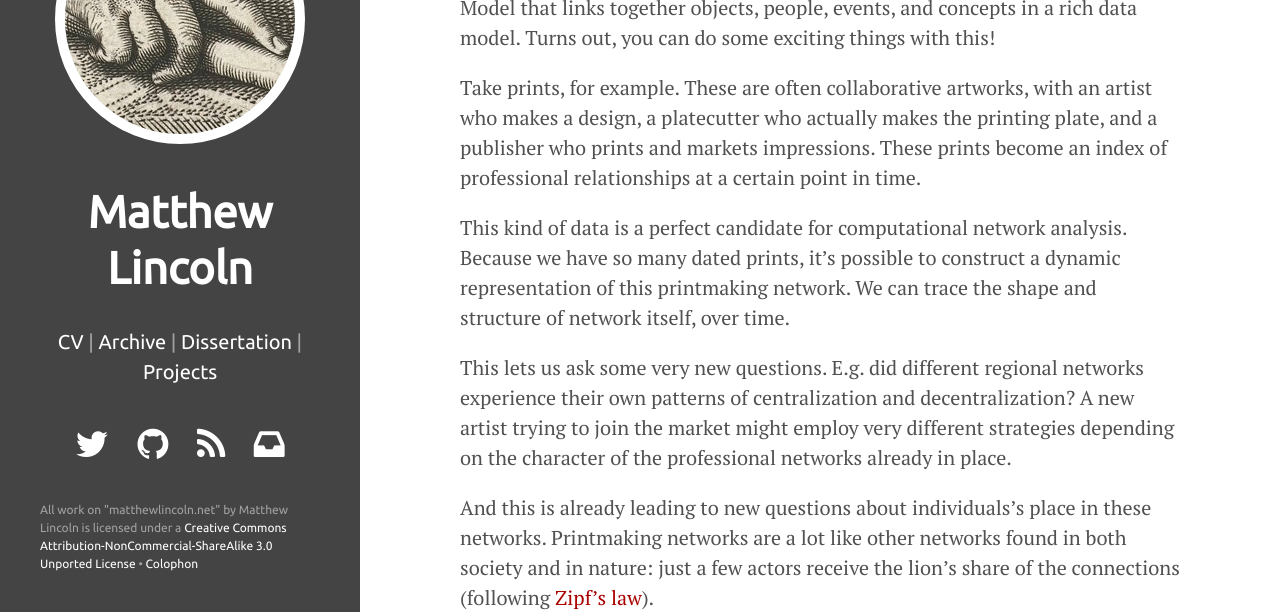
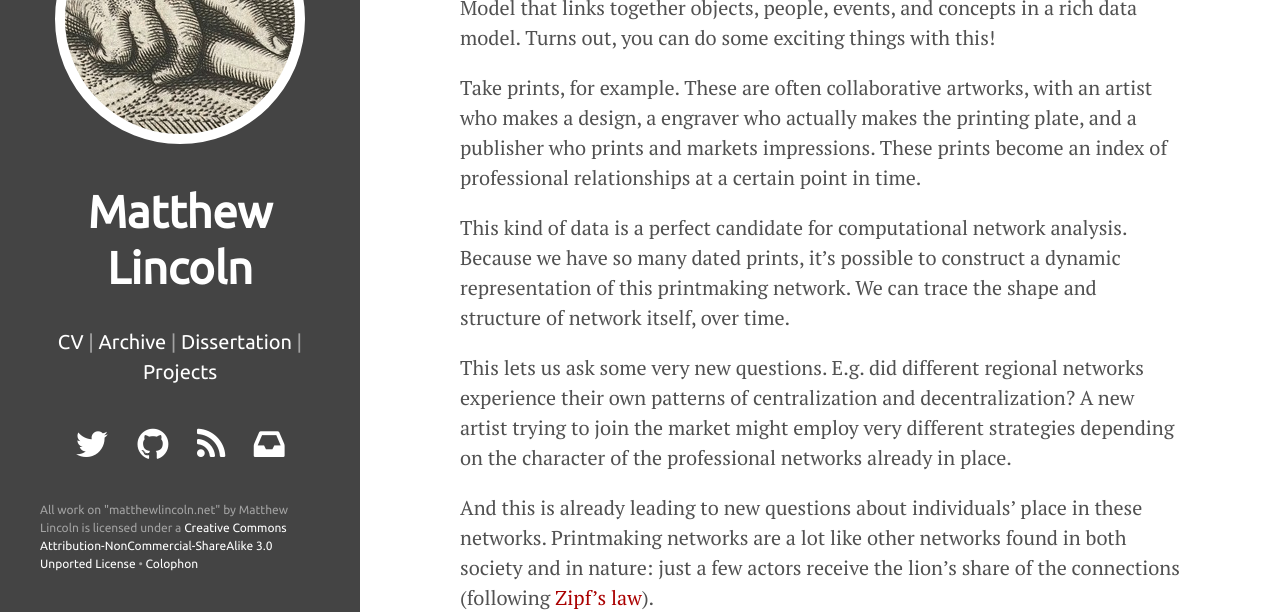
Before and after one commit to mdlincoln/mdlincoln.github.io, a Jekyll site: the page built from _posts/2015-05-21-the-art-historians-macroscope.md, in a window 1280 px wide and 1400 px high, scrolled down 2034 px. Shown: the part 186-798 px from the top of the window. Built offline with Jekyll 4.4.1, drawn with Linux system fonts in a browser that asks for light colours; nearby versions of some CDN libraries; some of the changed text lies outside the part shown.

Commit message:
Final edits

```diff
--- a/_posts/2015-05-21-the-art-historians-macroscope.md
+++ b/_posts/2015-05-21-the-art-historians-macroscope.md
@@ -9,7 +9,7 @@ tags:
 - Digital Humanities
 ---
 
-<aside>Here are the slides and notes for my May 21 talk "The Art Historian's Macroscope: Museum Data and the Academy" at the Cultural Programs of the National Academy of Sciences.</aside>
+<aside>Here are the slides and notes for my May 21 talk “The Art Historian's Macroscope: Museum Data and the Academy” at the Cultural Programs of the National Academy of Sciences.</aside>
 
 <iframe src="//slides.com/matthewlincoln/macroscope/embed?style=light" width="720" height="600" scrolling="no" frameborder="0" webkitallowfullscreen mozallowfullscreen allowfullscreen></iframe>
 
@@ -37,13 +37,13 @@ Enter the digital museum. Museums are repositories of artworks, yes, but also of
 The finest example of this is the British Museum, which has described their collections as Linked Open Data based on the CIDOC Conceptual Reference Model that links together objects, people, events, and concepts in a rich data model.
 Turns out, you can do some exciting things with this!
 
-Take prints, for example. These are often collaborative artworks, with an artist who makes a design, a platecutter who actually makes the printing plate, and a publisher who prints and markets impressions. These prints become an index of professional relationships at a certain point in time.
+Take prints, for example. These are often collaborative artworks, with an artist who makes a design, a engraver who actually makes the printing plate, and a publisher who prints and markets impressions. These prints become an index of professional relationships at a certain point in time.
 
 This kind of data is a perfect candidate for computational network analysis. Because we have so many dated prints, it's possible to construct a dynamic representation of this printmaking network. We can trace the shape and structure of network itself, over time.
 
 This lets us ask some very new questions. E.g. did different regional networks experience their own patterns of centralization and decentralization? A new artist trying to join the market might employ very different strategies depending on the character of the professional networks already in place.
 
-And this is already leading to new questions about individuals's place in these networks. Printmaking networks are a lot like other networks found in both society and in nature: just a few actors receive the lion's share of the connections (following [Zipf's law](http://en.wikipedia.org/wiki/Zipf%27s_law)).
+And this is already leading to new questions about individuals' place in these networks. Printmaking networks are a lot like other networks found in both society and in nature: just a few actors receive the lion's share of the connections (following [Zipf's law](http://en.wikipedia.org/wiki/Zipf%27s_law)).
 
 But who sits at those central positions can be surprising! Measuring who was most central to the Dutch printmaking network in 1630, we expect to see Visscher and Rembrandt. Right up there with them is Jonas Suyderhoef - a total unknown. The last thing written about him was in 1861.
 
```
Also changed, not shown: other parts of _posts/2015-05-21-the-art-historians-macroscope.md (+4 -4 lines).
